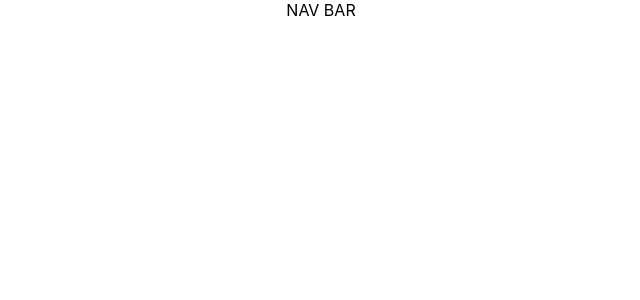
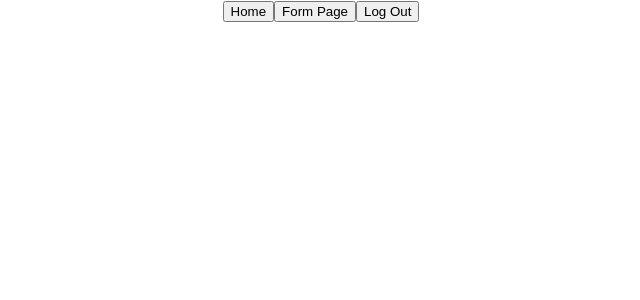
Before and after one commit to LucasZibaitis/videogain, a React (Create React App) app in the folder client/: page /form in a window 1280 px wide. Before the commit this address had no page. Shown: the top 300 px of the page, without its empty margins (319-959 px from the left). Built offline with nearby package versions, Linux system fonts and the light colour scheme.

Commit message:
PI Front v4

```diff
--- a/client/src/components/Detail/Detail.jsx
+++ b/client/src/components/Detail/Detail.jsx
@@ -19,23 +19,43 @@ export default function Detail() {
         window.alert("No hay personajes con este ID");
       }
     }
-
-    // Llama a la función asincrónica
     fetchVideogame();
   }, [id]);
   return (
     <div>
+      {videogame ? (
         <div>
           <h1>{videogame.id}</h1>
           <h1>{videogame.name}</h1>
           <h3>{videogame.description}</h3>
-        <img src={videogame.image} />
+          <img src={videogame.background_image} alt="" height={500} />
+          <h3>Released: {videogame.released}</h3>
+          <h3>{videogame.rating}</h3>
           <ul>
-          {videogame.platforms.map((platform) => (
+            {videogame.genres ? (
+              videogame.genres.length > 0 ? (
+                <h3>Genre: {videogame.genres[0].name}</h3>
+              ) : (
+                <li>No genres available</li>
+              )
+            ) : (
+              <li>Loading genres...</li>
+            )}
+          </ul>
+
+          <ul>
+            {videogame.platforms ? (
+              videogame.platforms.map((platform) => (
                 <li key={platform.platform.id}>{platform.platform.name}</li>
-          ))}
+              ))
+            ) : (
+              <li>Loading platforms...</li>
+            )}
           </ul>
         </div>
+      ) : (
+        <p>Loading videogame...</p>
+      )}
     </div>
   );
 }
--- /dev/null
+++ b/client/src/components/Form/Form.jsx
@@ -0,0 +1,3 @@
+export default function Form() {
+  return <div></div>;
+}
--- a/client/src/components/Nav/Nav.jsx
+++ b/client/src/components/Nav/Nav.jsx
@@ -1,5 +1,19 @@
 import React from "react";
+import { Link } from "react-router-dom";
 
 export default function Nav(props) {
-  return <div>NAV BAR</div>;
+  return (
+    <div>
+      <Link to="/home">
+        <button>Home</button>
+      </Link>
+      <Link to="/form">
+        <button>Form Page</button>
+      </Link>
+
+      <Link to="/">
+        <button>Log Out</button>
+      </Link>
+    </div>
+  );
 }
```
Lines whose indentation alone changed are shown as unchanged.
